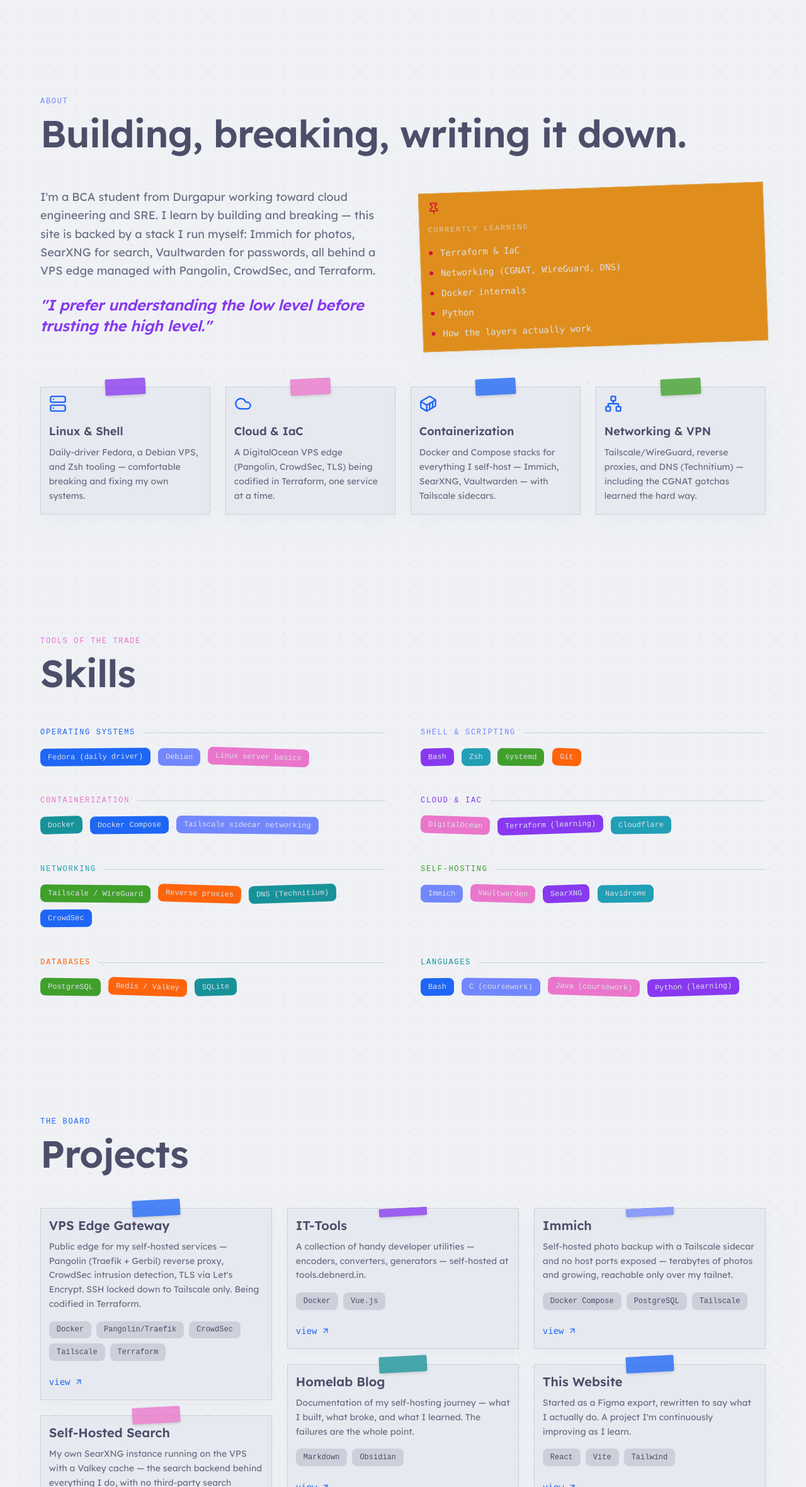
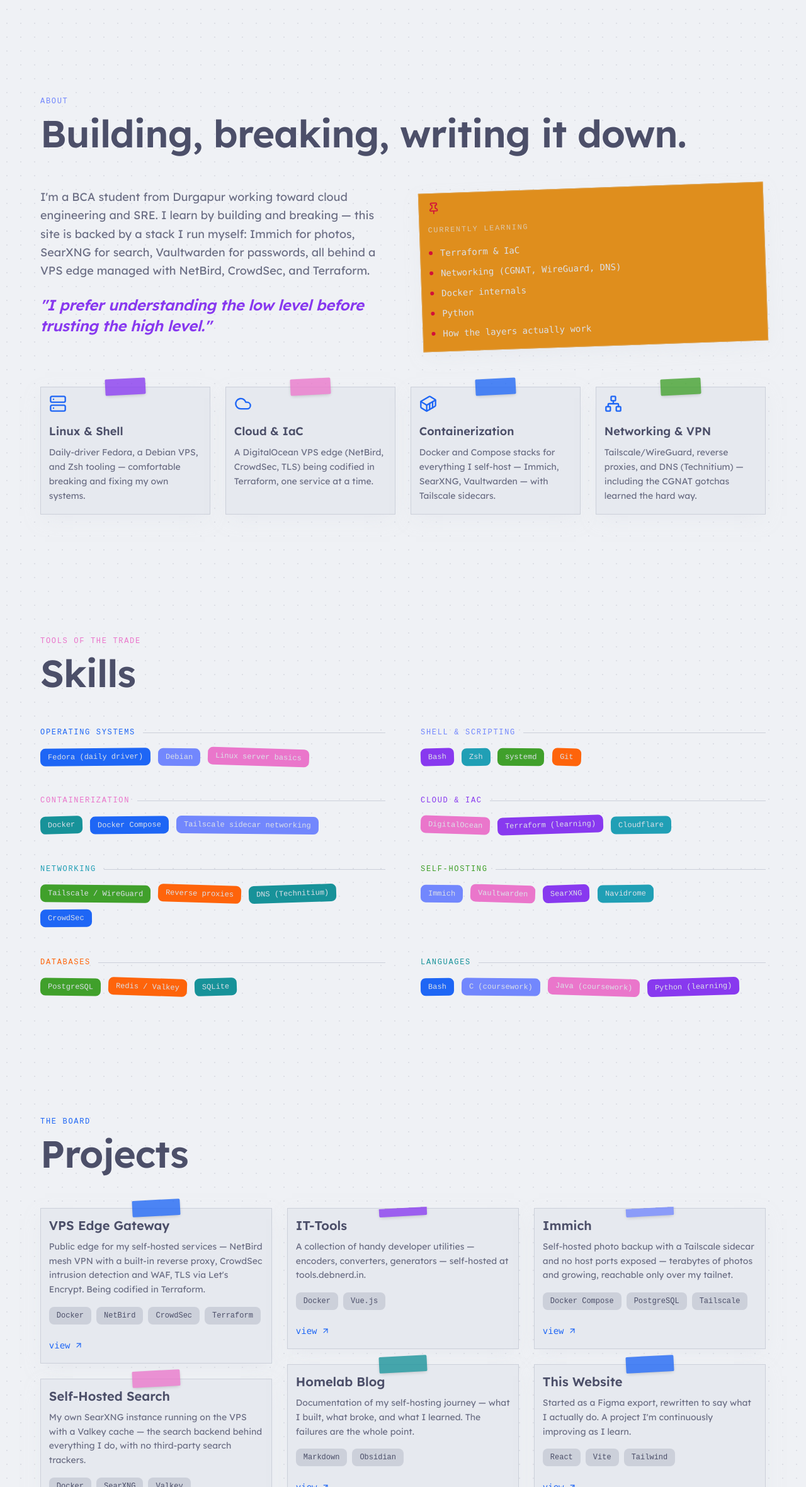
Before and after one commit to D3B-0x0/D3B-0x0.github.io, a React (Vite) app: page / in a window 1280 px wide. Shown: the part 744-3105 px from the top of the page at 63% size. Built offline with nearby package versions, Linux system fonts and the light colour scheme; a web font is replaced by a local one.

Commit message:
Replace Pangolin references with NetBird after VPS gateway migration

```diff
--- a/src/app/components/About.tsx
+++ b/src/app/components/About.tsx
@@ -11,7 +11,7 @@ export function About() {
     {
       icon: Cloud,
       title: "Cloud & IaC",
-      description: "A DigitalOcean VPS edge (Pangolin, CrowdSec, TLS) being codified in Terraform, one service at a time.",
+      description: "A DigitalOcean VPS edge (NetBird, CrowdSec, TLS) being codified in Terraform, one service at a time.",
     },
     {
       icon: Container,
@@ -55,7 +55,7 @@ export function About() {
               I'm a BCA student from Durgapur working toward cloud engineering and SRE. I
               learn by building and breaking — this site is backed by a stack I run
               myself: Immich for photos, SearXNG for search, Vaultwarden for passwords,
-              all behind a VPS edge managed with Pangolin, CrowdSec, and Terraform.
+              all behind a VPS edge managed with NetBird, CrowdSec, and Terraform.
             </p>
             <p className="display italic text-2xl leading-snug" style={{ color: "var(--ctp-mauve)" }}>
               "I prefer understanding the low level before trusting the high level."
--- a/src/app/components/Projects.tsx
+++ b/src/app/components/Projects.tsx
@@ -6,9 +6,9 @@ export function Projects() {
     {
       title: "VPS Edge Gateway",
       description:
-        "Public edge for my self-hosted services — Pangolin (Traefik + Gerbil) reverse proxy, CrowdSec intrusion detection, TLS via Let's Encrypt. SSH locked down to Tailscale only. Being codified in Terraform.",
-      tech: ["Docker", "Pangolin/Traefik", "CrowdSec", "Tailscale", "Terraform"],
-      link: "https://pangolin.debnerd.in",
+        "Public edge for my self-hosted services — NetBird mesh VPN with a built-in reverse proxy, CrowdSec intrusion detection and WAF, TLS via Let's Encrypt. Being codified in Terraform.",
+      tech: ["Docker", "NetBird", "CrowdSec", "Terraform"],
+      link: "https://vpn.debnerd.in",
     },
     {
       title: "Self-Hosted Search",
```
